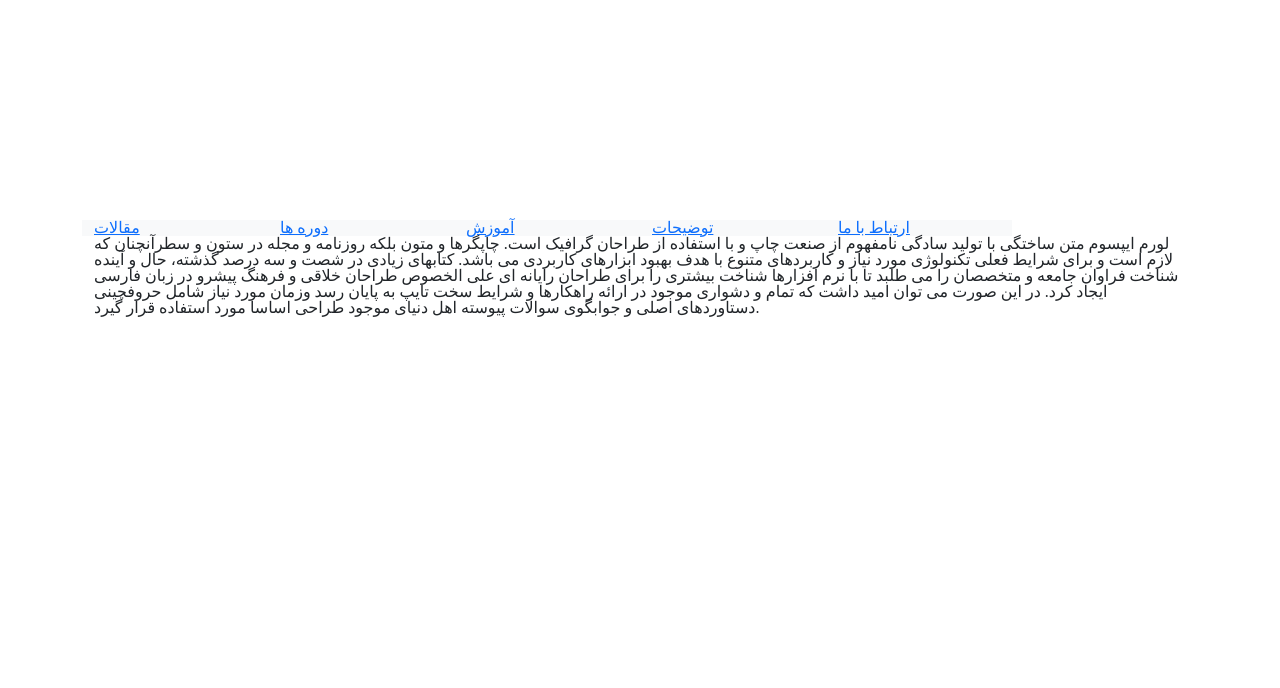
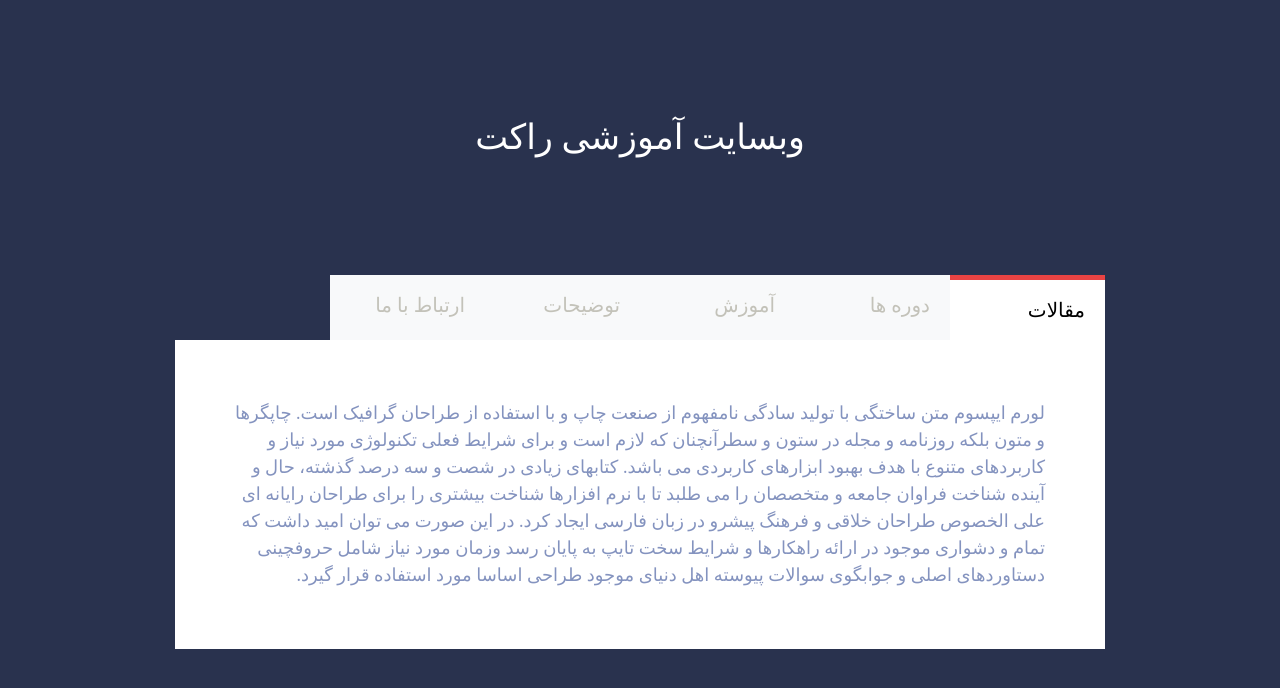
Before and after one commit to maryamSadeqhi/Responsive-Tabbed-Navigation, a plain HTML site: page index.html in a window 1280 px wide. Both pictures are taken after a click on the button "مقالات". Drawn offline with nearby package versions, Linux system fonts and the light colour scheme; a web font is replaced by a local one.

Commit message:
coomited HTML Orientation Tab Design with style CSS

```diff
--- a/style.css
+++ b/style.css
@@ -0,0 +1,103 @@
+html{
+    font-family: 'vazir'  , serif;
+    direction: rtl;
+    font-size: 20px;
+}
+body{
+    background-color: #29324e;
+}
+
+.container{
+    max-width: 960px !important;
+}
+/* .container .nav-container {
+    display: flex;
+    justify-content: center;
+} */
+.container .navbars {
+    padding:1em ;
+}
+
+nav  .selectedd {
+    background-color: #ffffff !important;
+    border-top:5px solid rgb(233, 67, 67) ;
+}
+nav  .selectedd a {
+    color: black;
+}
+nav a {
+    color: #c3c2b9;
+    text-decoration: none;
+}
+
+.contents .text-contents {
+    /* display: none; */
+    padding: 1.5em;
+}
+.contents {
+    background-color: #ffffff;
+    height: 160px;
+}
+.contents .text-contents {
+    padding: 3rem;
+    background-color: #ffffff;
+}
+.contents .text-contents p {
+    color: #8493bf;
+    font-size: 18px;
+    line-height: 1.5em;
+}
+
+
+
+
+
+
+
+
+
+
+
+
+
+
+
+
+/* header {
+    position: relative;
+    height: 160px;
+    line-height: 225pc !important;
+    text-align: center;
+}
+@media only screen and(min-width 768px){
+    header {
+        line-height: 225px;
+    }
+}
+h1{
+    font-size: 1.5rem;
+    color: white;
+    text-align: center;
+    line-height: 1;
+}
+.cd-tab {
+    width: 90%;
+    max-width: 960px;
+    margin: 0 auto;
+}
+.cd-nav{
+    background-color: white;
+    display: flex;
+    justify-content: center;
+}
+.cd-nav li a{
+    font-size: 23px !important;
+    margin: auto 2em;
+    text-decoration: none;
+    line-height: 60px;
+    color: #0a3d62;
+    padding: 0 2em;
+}
+.cd-countect {
+    display: none;
+} */
```
Also changed, not shown: index.html (+1 -2 lines).
